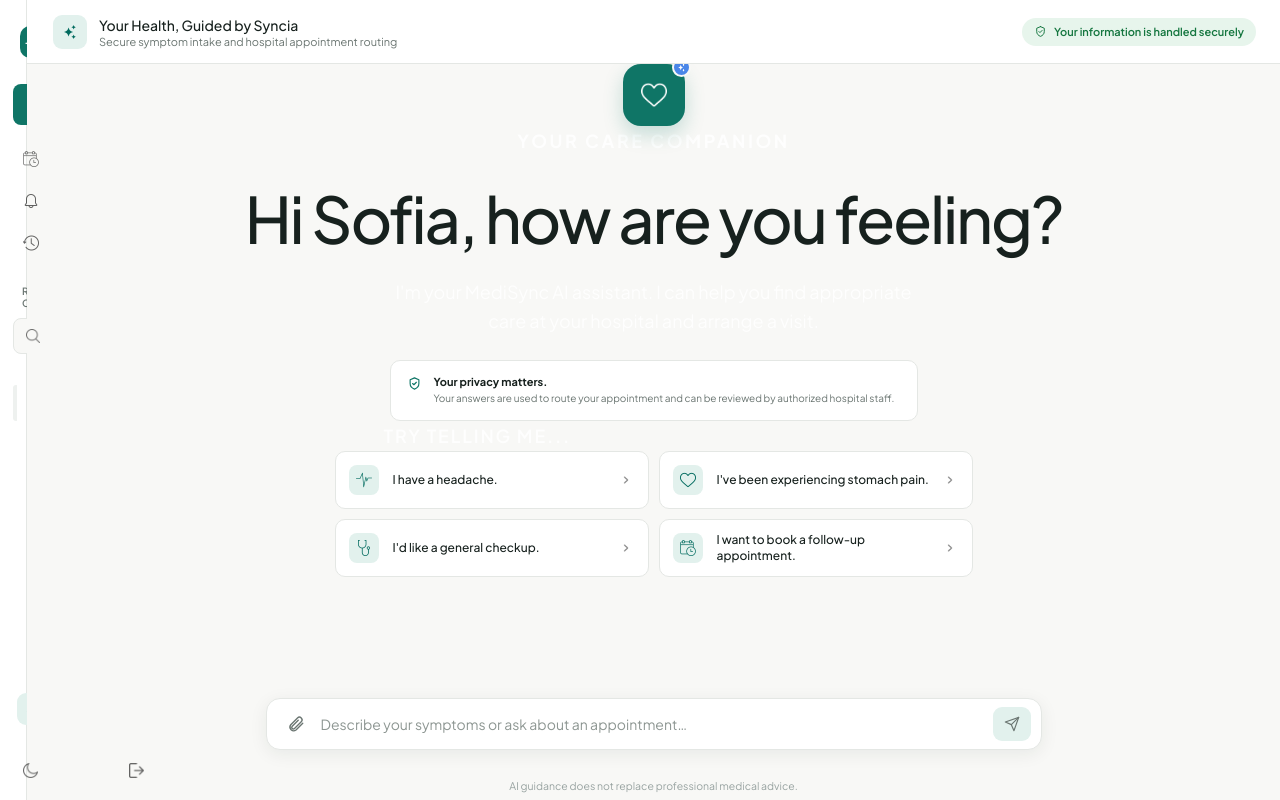
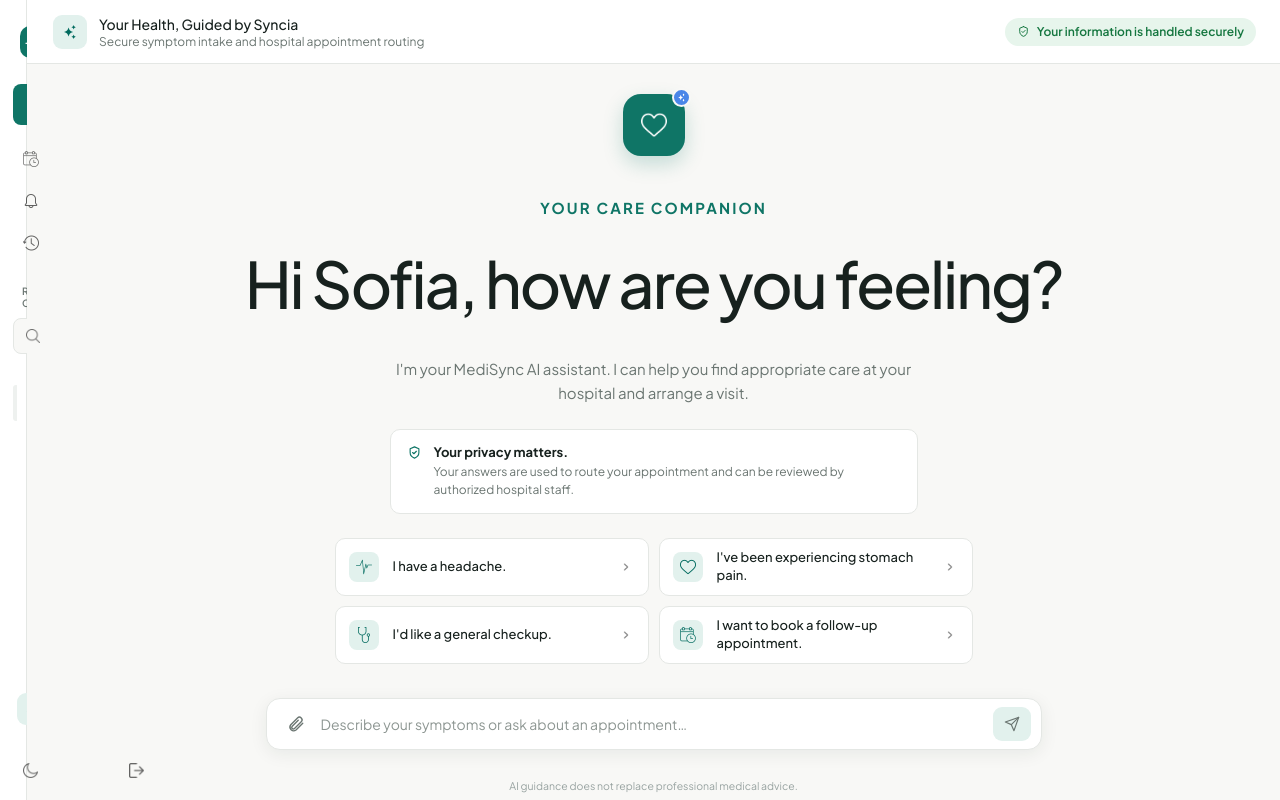
Before and after one commit to GAJEC/GAJEC--Medisync-AI, a React app in the folder Frontend/: page /login in a window 1280 px wide. Both pictures are taken after typing "name@example.com", "Sample123" into the empty fields and a click on the button "Sign in". Built offline with nearby package versions, Linux system fonts and the light colour scheme; the HTML template or start-up script is replaced by a standard one.

Commit message:
Fixed the error in Home page

```diff
--- a/Frontend/src/assets/styles/home.css
+++ b/Frontend/src/assets/styles/home.css
@@ -13,13 +13,13 @@
 }
 .topbar__text { flex: 1; min-width: 0; }
 .topbar__title { font-size: 14px; font-weight: 500; }
-.topbar__sub { margin-top: 1px; font-size: 11px; color: var(--muted); }
+.topbar__sub { margin-top: 1px; font-size: 12px; color: var(--muted); }
 
 .secure-pill {
   display: inline-flex; align-items: center; gap: 7px;
   height: 28px; padding: 0 12px; border-radius: 999px;
   background: var(--ok-bg); color: var(--ok-text);
-  font-size: 11px; font-weight: 600; white-space: nowrap;
+  font-size: 12px; font-weight: 600; white-space: nowrap;
 }
 
 /* Hero */
@@ -32,6 +32,8 @@
 .hero > * { flex-shrink: 0; }
 
 .hero__logo {
+  margin-top: 30px;
+  margin-bottom: 20px;
   position: relative; display: grid; place-items: center;
   width: 62px; height: 62px; border-radius: 18px; background: var(--primary);
   box-shadow: 0 8px 20px rgba(15, 117, 102, 0.22);
@@ -45,33 +47,30 @@
   background: var(--blue); border: 2px solid var(--bg);
 }
 
-.hero__eyebrow {
-  margin: 20px 0 0; font-size: 10px; font-weight: 700;
-  letter-spacing: 0.14em; text-transform: uppercase; color: var(--primary);
+.hero .hero__eyebrow {
+  margin: 20px 0 0; font-size: 15px; font-weight: 700;
+  letter-spacing: 0.14em; text-transform: uppercase;
+  color: #0f7566;
 }
 .hero__title {
   margin: 12px 0 0; font-size: 36px; font-weight: 500; letter-spacing: -0.035em; line-height: 1.15;
 }
-.hero__lead {
-  max-width: 540px; margin: 18px 0 0;
-  font-size: 15px; line-height: 1.6; color: var(--muted);
+.hero .hero__lead {
+  max-width: 540px; margin: 15px 0 0;
+  font-size: 15px; line-height: 1.6;
+  color: var(--muted, #5f6b67);
 }
 
 .privacy {
   display: flex; align-items: flex-start; gap: 12px;
-  width: 100%; max-width: 528px; margin-top: 24px; padding: 14px 16px;
+  width: 100%; max-width: 528px; margin-top: 24px; padding: 14px 16px; margin-bottom: 24px;
   background: var(--surface); border: 1px solid var(--border); border-radius: 10px;
   text-align: left; color: var(--primary);
 }
 .privacy > svg { flex: none; margin-top: 1px; }
-.privacy strong { display: block; font-size: 11px; font-weight: 700; color: var(--text); }
-.privacy span { display: block; margin-top: 3px; font-size: 10px; line-height: 1.5; color: var(--muted); }
+.privacy strong { display: block; font-size: 13px; font-weight: 700; color: var(--text); }
+.privacy span { display: block; margin-top: 3px; font-size: 12px; line-height: 1.5; color: var(--muted); }
 
-.hero__try {
-  width: 100%; max-width: 638px; margin: 38px 0 12px;
-  font-size: 10px; font-weight: 600; letter-spacing: 0.1em;
-  text-transform: uppercase; color: var(--muted); text-align: left;
-}
 
 .suggestions {
   display: grid; grid-template-columns: repeat(2, 1fr); gap: 10px;
@@ -89,7 +88,7 @@
   display: grid; place-items: center; flex: none;
   width: 30px; height: 30px; border-radius: 8px; background: var(--primary-soft);
 }
-.suggestion__text { flex: 1; font-size: 12px; font-weight: 500; line-height: 1.35; }
+.suggestion__text { flex: 1; font-size: 13px; font-weight: 500; line-height: 1.35; }
 
 /* Tints a dark PNG icon toward the brand teal */
 .icon-teal { filter: brightness(0) saturate(100%) invert(31%) sepia(60%) saturate(700%) hue-rotate(125deg) brightness(90%); }
@@ -115,7 +114,7 @@
   background: var(--primary-soft); color: var(--muted);
 }
 .composer__send:hover { background: var(--primary); color: #fff; }
-.disclaimer { margin: 8px 0 6px; font-size: 9px; color: var(--faint); }
+.disclaimer { margin: 8px 0 6px; font-size: 11px; color: var(--faint); }
 
 /* Attach menu */
 .attach { position: relative; display: flex; }
--- a/Frontend/src/pages/patient/Home.jsx
+++ b/Frontend/src/pages/patient/Home.jsx
@@ -209,7 +209,7 @@ const Home = () => {
           </span>
         </div>
 
-        <p className="hero__eyebrow">Your care companion</p>
+        <p className="hero__eyebrow" >Your care companion</p>
         <h1 className="hero__title">Hi {user.name.split(' ')[0]}, how are you feeling?</h1>
         <p className="hero__lead">
           I'm your MediSync AI assistant. I can help you find appropriate care at your
@@ -227,7 +227,6 @@ const Home = () => {
           </div>
         </div>
 
-        <p className="hero__try">Try telling me...</p>
         <div className="suggestions">
           {SUGGESTIONS.map((s) => (
             <button key={s.text} className="suggestion" onClick={() => setMessage(s.text)}>
```
